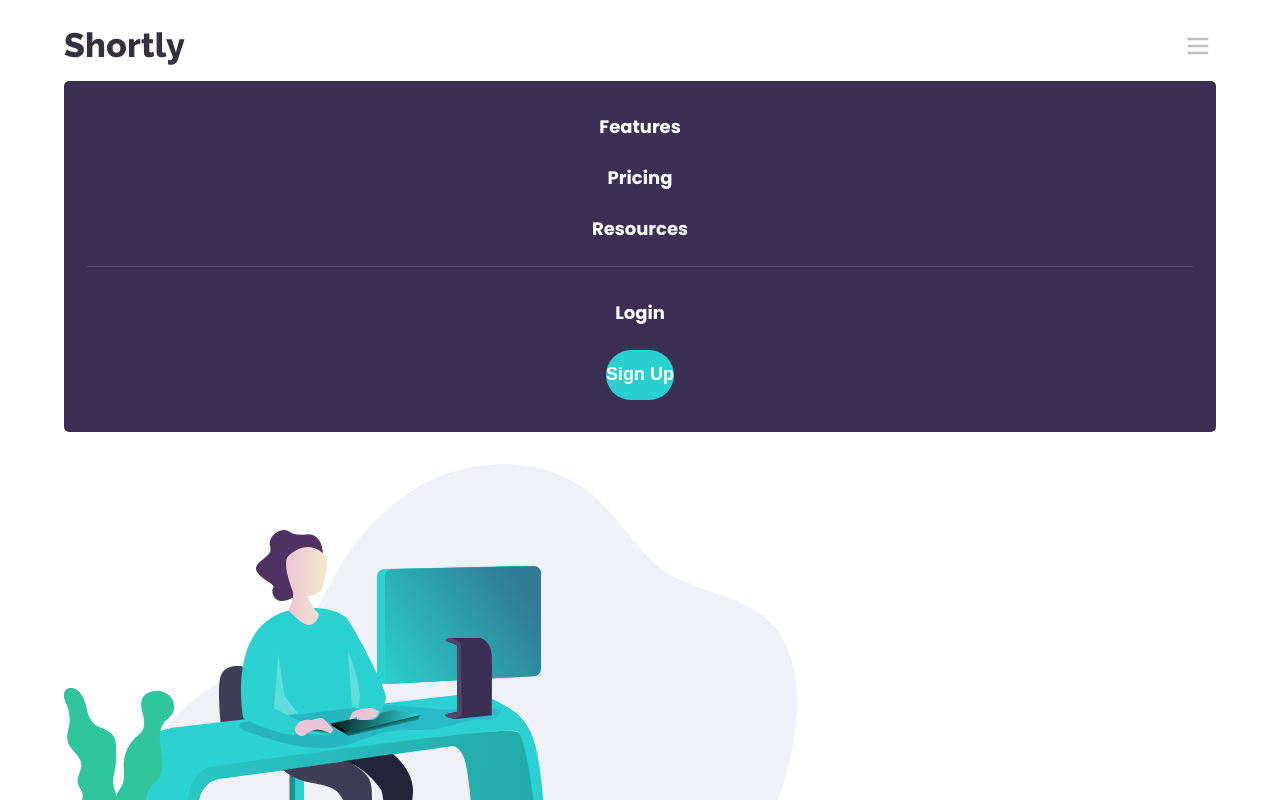
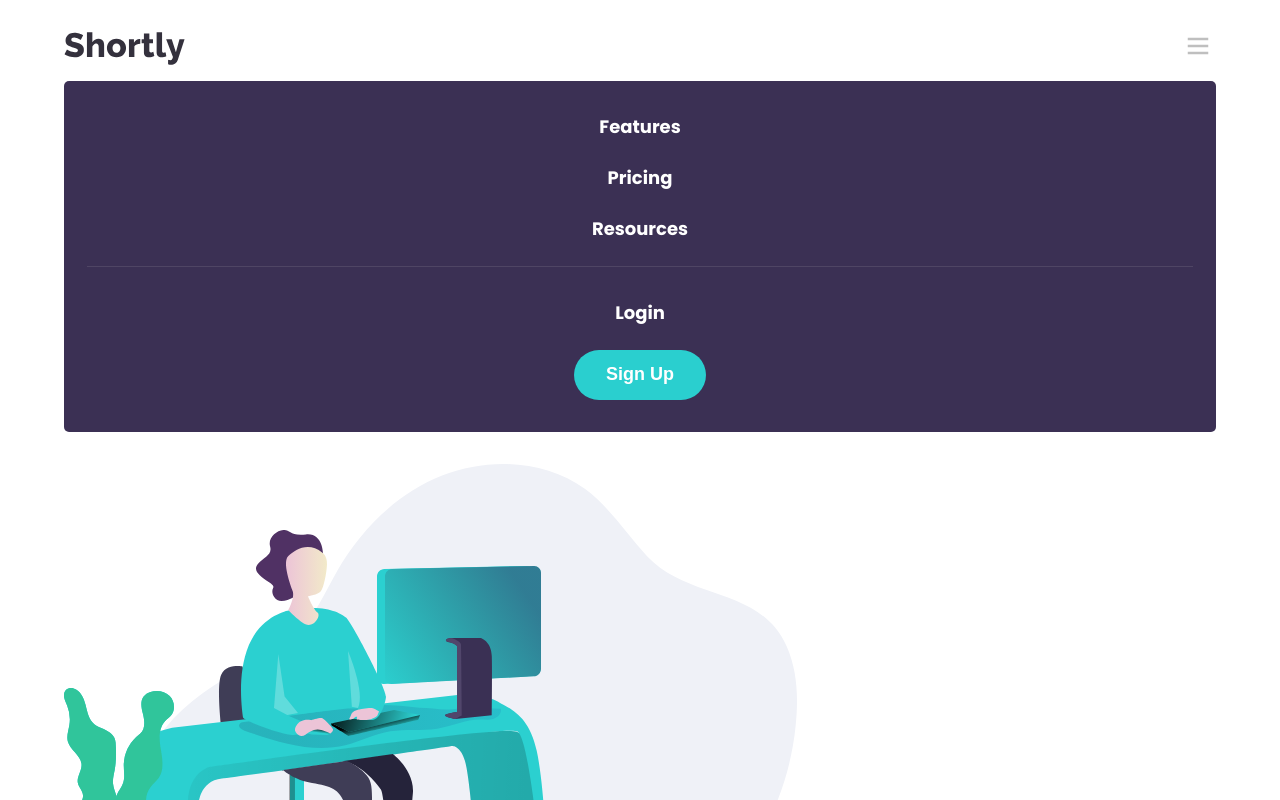
Before and after one commit to anthonygedeon/shortly, a Vue app: page /#/ in a window 1280 px wide. Both pictures are taken after a click on the button 1198 px from the left and 46 px from the top of the page. Shown: the top 800 px of the page. Built offline with nearby package versions, Linux system fonts and the light colour scheme.

Commit message:
fix button type

```diff
--- a/src/components/Navbar.vue
+++ b/src/components/Navbar.vue
@@ -35,7 +35,7 @@
         <a href="#" class="menu-modal__link">Resources</a>
         <div class="menu-modal__line"></div>
         <a href="#" class="menu-modal__link">Login</a>
-        <button class="button button-lg">Sign Up</button>
+        <button class="button button--md">Sign Up</button>
       </div>
     </div>
   </nav>
```
